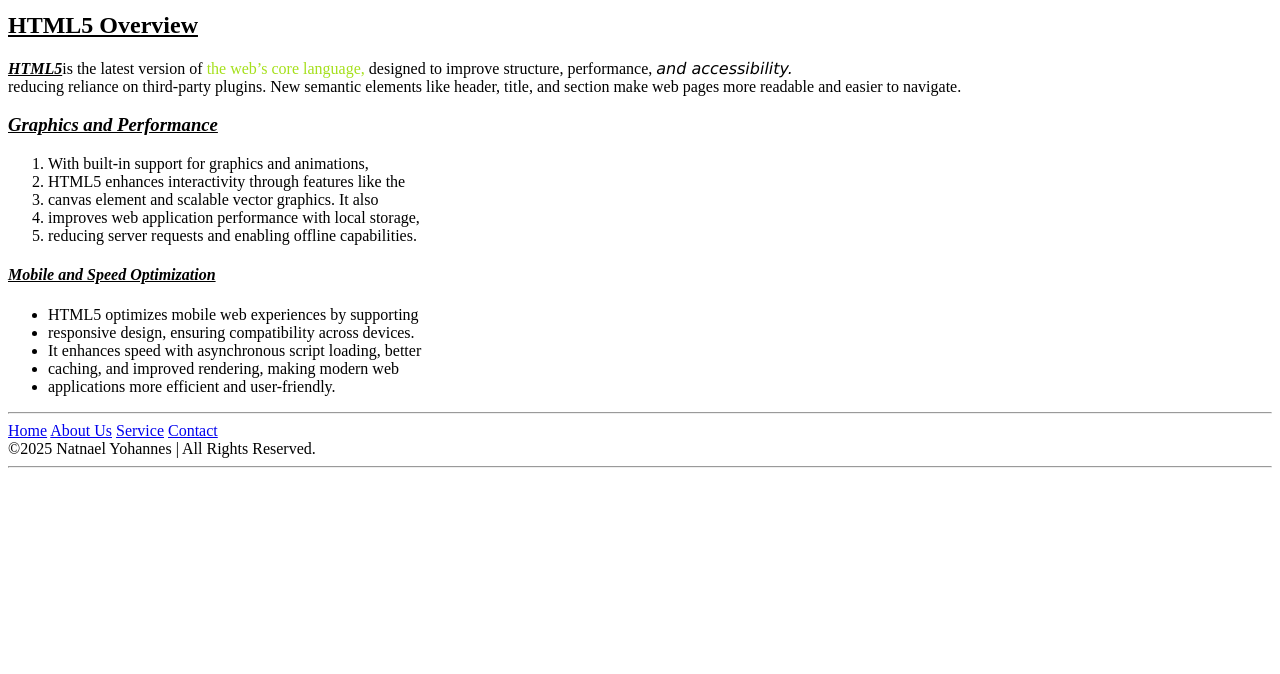
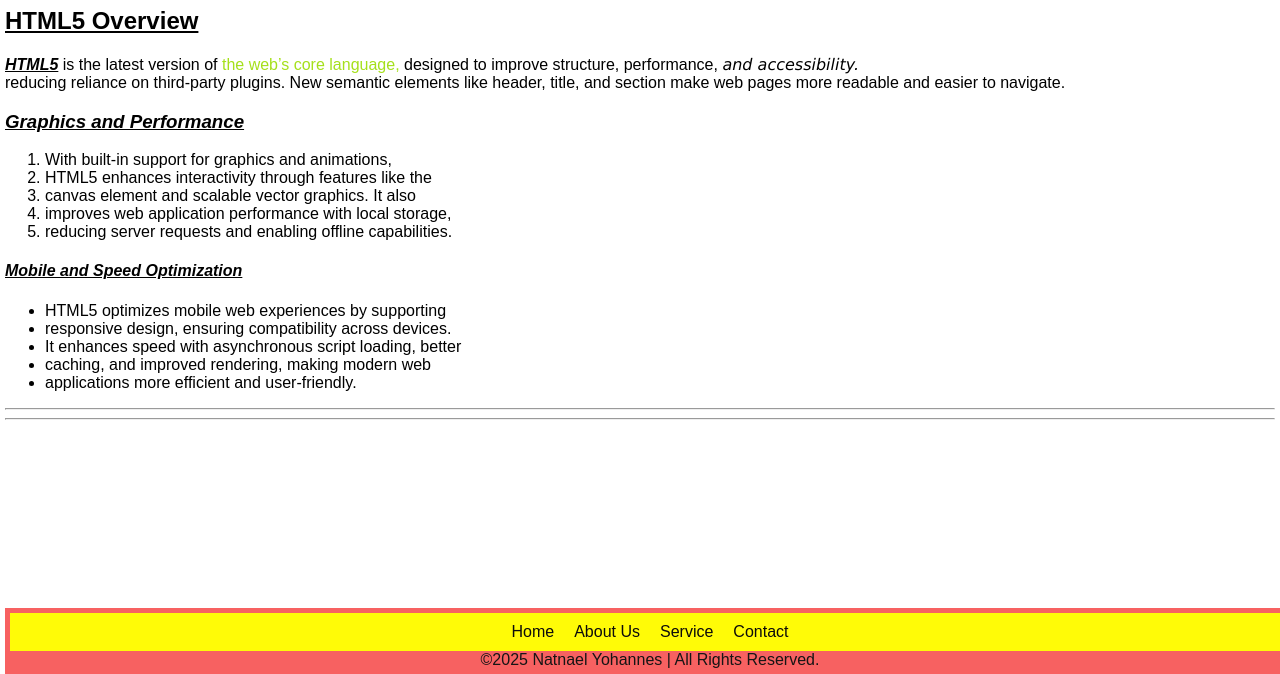
Before and after one commit to Naterock123/My-Website, a plain HTML site: page about.html in a window 1280 px wide. Shown: the part 126-800 px from the top of the page. Drawn offline with Linux system fonts and the light colour scheme.

Commit message:
My Website

```diff
--- a/about.html
+++ b/about.html
@@ -1,9 +1,44 @@
 <!DOCTYPE html>
 <html lang="en">
     <head>
+        <meta charset="UTF-8">
+        <meta name="viewport" content="width=device-width, initial-scale=1.0">
         <title>About Us</title>
     </head>
 <body>
+    <style>
+        body {
+            font-family: Arial, sans-serif;
+            margin: 5px;
+            padding: 0;
+        }
+        footer {
+            text-align: center;
+            padding: 5px;
+            background-color: #f31717ad;
+            color: rgb(22, 21, 21);
+            position: fixed;
+            bottom: 0;
+            width: 100%;
+            padding: 5px;
+        }
+        nav {
+            display: flex;
+            justify-content: center;
+            background-color: #fffb07;
+            padding: 0;
+        }
+        nav a {
+            color: rgb(12, 11, 11);
+            text-decoration: none;
+            margin: 5px;
+            padding: 5px;
+        }
+        nav a:hover {
+            background-color: #4092f0;
+            border-radius: 5px;
+        }
+    </style>
     <header>
         <nav>
             <a href="index.html">Home</a>
@@ -14,9 +49,8 @@
     </header>
     <hr>
     <h1><b><u><span style="color: brown;"> CHAPTER ONE HTML5 BASIC TAGS</span></u></b></h1>
-    <hr>
     <h2><b><u>HTML5 Overview </u></b></h2>
-    <p><u><strong><i>HTML5</i></strong></u>is the latest version of <span style="color: rgb(165, 224, 27);">the web’s core language,</span>
+    <p><u><strong><i>HTML5</i></strong></u> is the latest version of <span style="color: rgb(165, 224, 27);">the web’s core language,</span>
         designed to improve structure, performance, <em style="font-family: 'Lucida Sans', 'Lucida Sans Regular', 'Lucida Grande', 'Lucida Sans Unicode', Geneva, Verdana, sans-serif;">and accessibility.</em>
         <br>reducing reliance
         on third-party plugins. New semantic elements like header,
```
Also changed, not shown: contact.html (+36 -2 lines), index.html (+36 -2 lines), service.html (+36 -2 lines).
